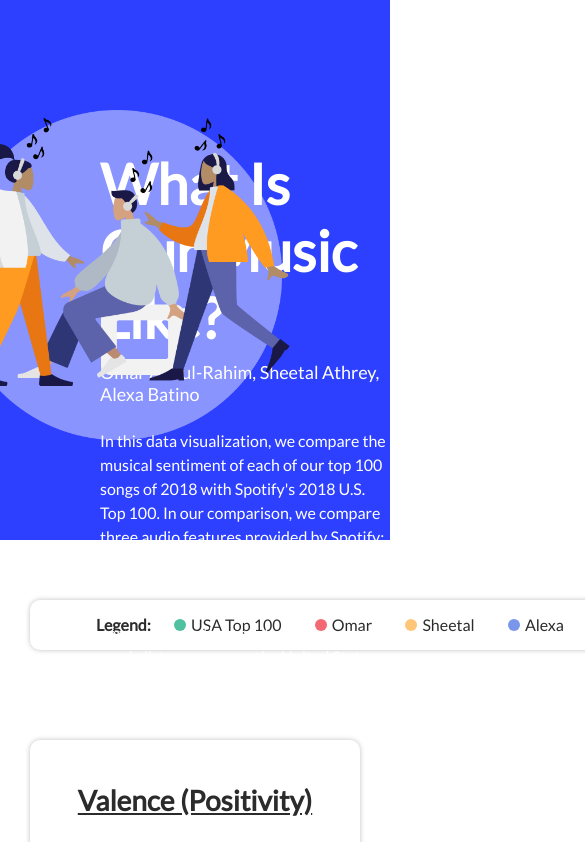
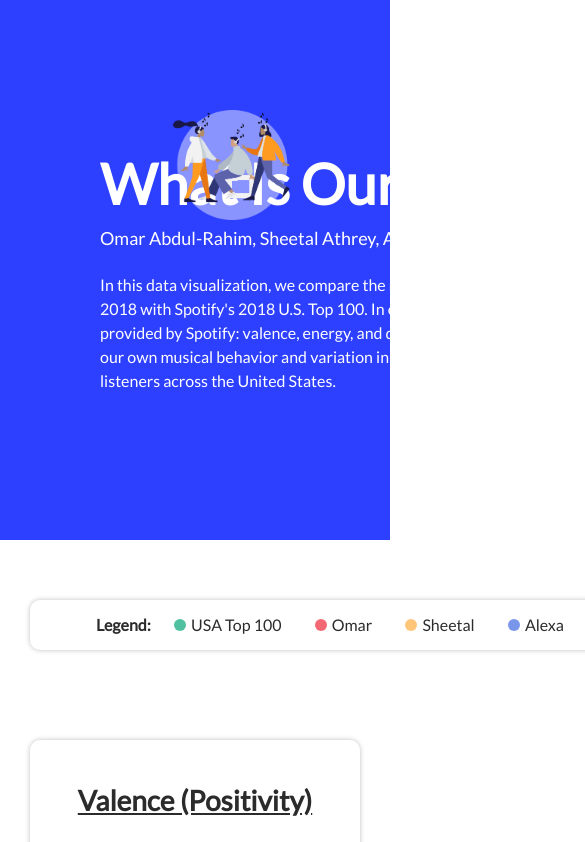
Before and after one commit to omarar15/SpotifyDataComparison, a plain HTML site: page index.html in a window 390 px wide. Shown: the top 842 px of the page, 585 px wide, since content can reach past the window. Drawn offline with nearby package versions, Linux system fonts and the light colour scheme; no server answers.

Commit message:
improved header responsiveness

```diff
--- a/styles.css
+++ b/styles.css
@@ -17,7 +17,8 @@ div.header {
 }
 
 div.headText {
-  width: auto;
+  width: 50%;
+  min-width: 650px;
   margin-left: 100px;
   top: 150px;
   position: absolute;
@@ -50,7 +51,8 @@ p.description {
 }
 
 img {
-  width: 350px;
+  width: 30%;
+  max-width: 350px;
   position: absolute;
   right: 100px;
   top: 110px;
```
